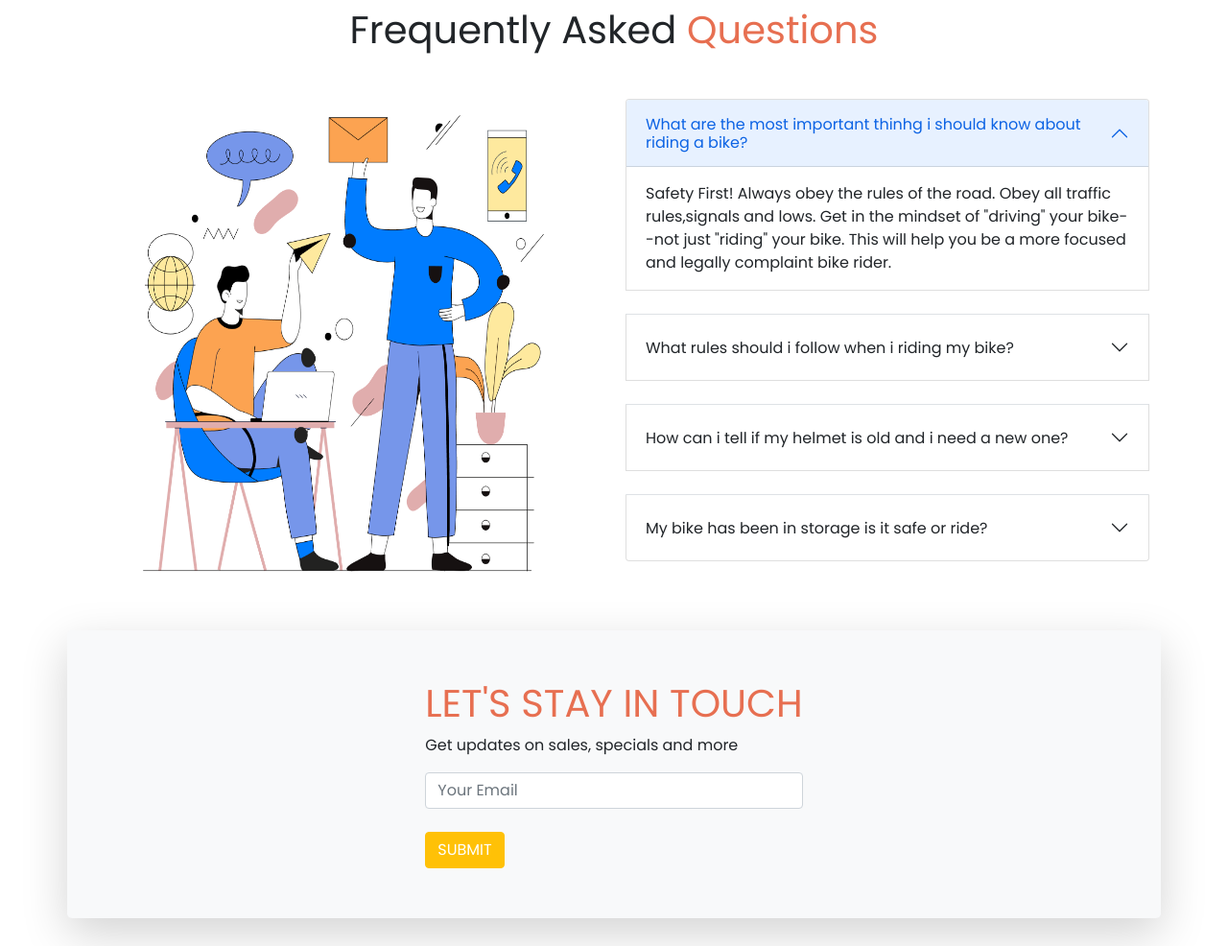
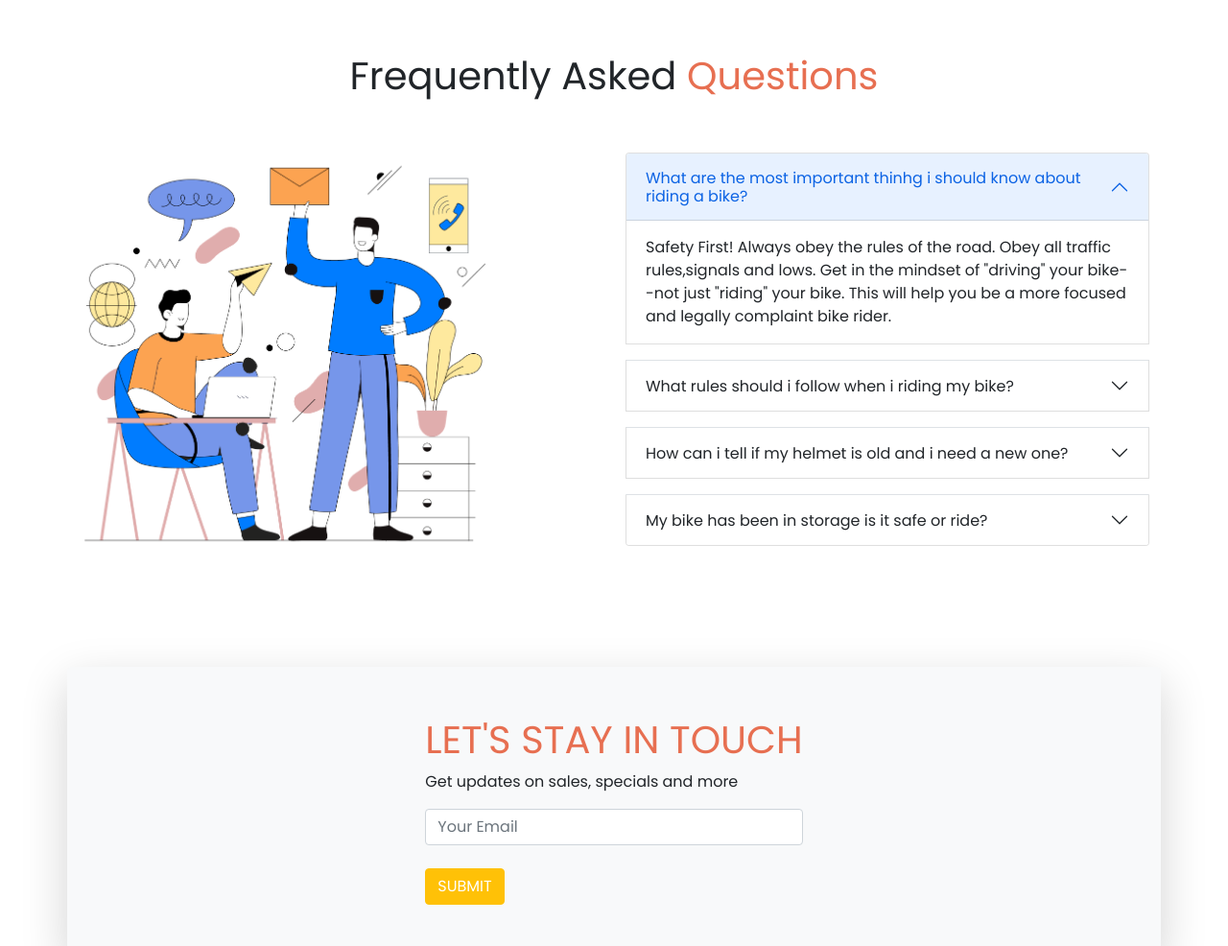
Before and after one commit to Ashikur130011/Honda-Bootstrap, a plain HTML site: page index.html in a window 1280 px wide. Shown: the part 2306-3292 px from the top of the page at 96% size. Drawn offline with nearby package versions, Linux system fonts and the light colour scheme.

Commit message:
last update

```diff
--- a/index.html
+++ b/index.html
@@ -89,7 +89,7 @@
             <h1 class="fw-bold text-center mt-5">Latest News</h1>
         </div>
         <section class="container">
-            <div class="row row-cols-1 row-cols-md-2 row-cols-lg-3 g-4 my-5">
+            <div class="row row-cols-1 row-cols-md-2 row-cols-lg-3 g-4 pb-5 my-5">
                 <div class="col">
                   <div class="card h-100 shadow-sm border-0">
                     <img src="images/bike-1.png" class="card-img-top card-img mx-auto mt-3 px-2" alt="bike-1">
@@ -207,17 +207,17 @@
 
 <!-------------------------------------------------------------------- Questions --------------------------------------------------->
 
-        <section class="container">
-            <div class="text-center mb-5 mt-5">
+        <section class="container pt-5">
+            <div class="text-center ">
               <h1>Frequently Asked <span >Questions</span></h1>
             </div>
-            <div class="row">
-              <div class="col-lg-6 d-flex justify-content-center">
-                  <img class="img-fluid" width="424px" src="images/faq.png" alt="FAQ">
+            <div class="row ">
+              <div class="col-lg-6">
+                  <img class="img-fluid py-5 mb-4" width="424px" height="391px" src="images/faq.png" alt="FAQ">
               </div>
-              <div class="col-lg-6 ">
+              <div class="col-lg-6 mt-5">
                 <div class="accordion" id="accordionPanelsStayOpenExample">
-                  <div class="accordion-item mb-4">
+                  <div class="accordion-item mb-3">
                     <h2 class="accordion-header" id="panelsStayOpen-headingOne">
                       <button class="accordion-button" type="button" data-bs-toggle="collapse" data-bs-target="#panelsStayOpen-collapseOne" aria-expanded="true" aria-controls="panelsStayOpen-collapseOne">
                         What are the most important thinhg i should know about riding a bike?
@@ -231,7 +231,7 @@
                       </div>
                     </div>
                   </div>
-                  <div class="accordion-item mb-4 border-top py-2">
+                  <div class="accordion-item mb-3 border-top">
                     <h2 class="accordion-header" id="panelsStayOpen-headingTwo">
                       <button class="accordion-button collapsed" type="button" data-bs-toggle="collapse" data-bs-target="#panelsStayOpen-collapseTwo" aria-expanded="false" aria-controls="panelsStayOpen-collapseTwo">
                         What rules should i follow when i riding my bike?
@@ -243,7 +243,7 @@
                       </div>
                     </div>
                   </div>
-                  <div class="accordion-item mb-4 border-top py-2">
+                  <div class="accordion-item mb-3 border-top">
                     <h2 class="accordion-header" id="panelsStayOpen-headingThree">
                       <button class="accordion-button collapsed" type="button" data-bs-toggle="collapse" data-bs-target="#panelsStayOpen-collapseThree" aria-expanded="false" aria-controls="panelsStayOpen-collapseThree">
                         How can i tell if my helmet is old and i need a new one?
@@ -251,19 +251,19 @@
                     </h2>
                     <div id="panelsStayOpen-collapseThree" class="accordion-collapse collapse" aria-labelledby="panelsStayOpen-headingThree">
                       <div class="accordion-body">
-                        Safety First! Always obey the rules of the road. Obey all traffic rules,signals and lows. Get in the mindset of "driving" your bike--not just "riding" your bike. This will help you be a more focused and legally complaint bike rider.
+                        Safety First! Always obey the rules of the road. Obey all traffic rules,signals and lows. Get in the mindset of "driving" your bike--not just "riding" your bike.
                       </div>
                     </div>
                   </div>
-                  <div class="accordion-item mb-4 border-top py-2">
-                    <h2 class="accordion-header" id="panelsStayOpen-headingThree">
-                      <button class="accordion-button collapsed" type="button" data-bs-toggle="collapse" data-bs-target="#panelsStayOpen-collapseThree" aria-expanded="false" aria-controls="panelsStayOpen-collapseThree">
+                  <div class="accordion-item mb-3 border-top">
+                    <h2 class="accordion-header" id="panelsStayOpen-headingfour">
+                      <button class="accordion-button collapsed" type="button" data-bs-toggle="collapse" data-bs-target="#panelsStayOpen-collapsefour" aria-expanded="false" aria-controls="panelsStayOpen-collapsefour">
                         My bike has been in storage is it safe or ride?
                       </button>
                     </h2>
-                    <div id="panelsStayOpen-collapseThree" class="accordion-collapse collapse" aria-labelledby="panelsStayOpen-headingThree">
+                    <div id="panelsStayOpen-collapsefour" class="accordion-collapse collapse" aria-labelledby="panelsStayOpen-headingfour">
                       <div class="accordion-body">
-                        Safety First! Always obey the rules of the road. Obey all traffic rules,signals and lows. Get in the mindset of "driving" your bike--not just "riding" your bike. This will help you be a more focused and legally complaint bike rider.
+                        Safety First! Always obey the rules of the road. Obey all traffic rules,signals and lows. Get in the mindset of "driving" your bike--not just "riding" your bike.
                       </div>
                     </div>
                   </div>
@@ -275,8 +275,8 @@
 
 <!-- ---------------------------------------------communication-section -------------------------------------------------------->
 
-        <section class="container mt-5 mb-5">
-          <div class="row">
+        <section class="container pb-5 my-5">
+          <div class="row ">
             <div style="height: 300px;" class="bg-light d-flex justify-content-center align-items-center shadow-lg col-12 rounded-3 lg-12" id="Subscribe">
               <div>
                 <h1 class="clients-color">LET'S STAY IN TOUCH</h1>
```
